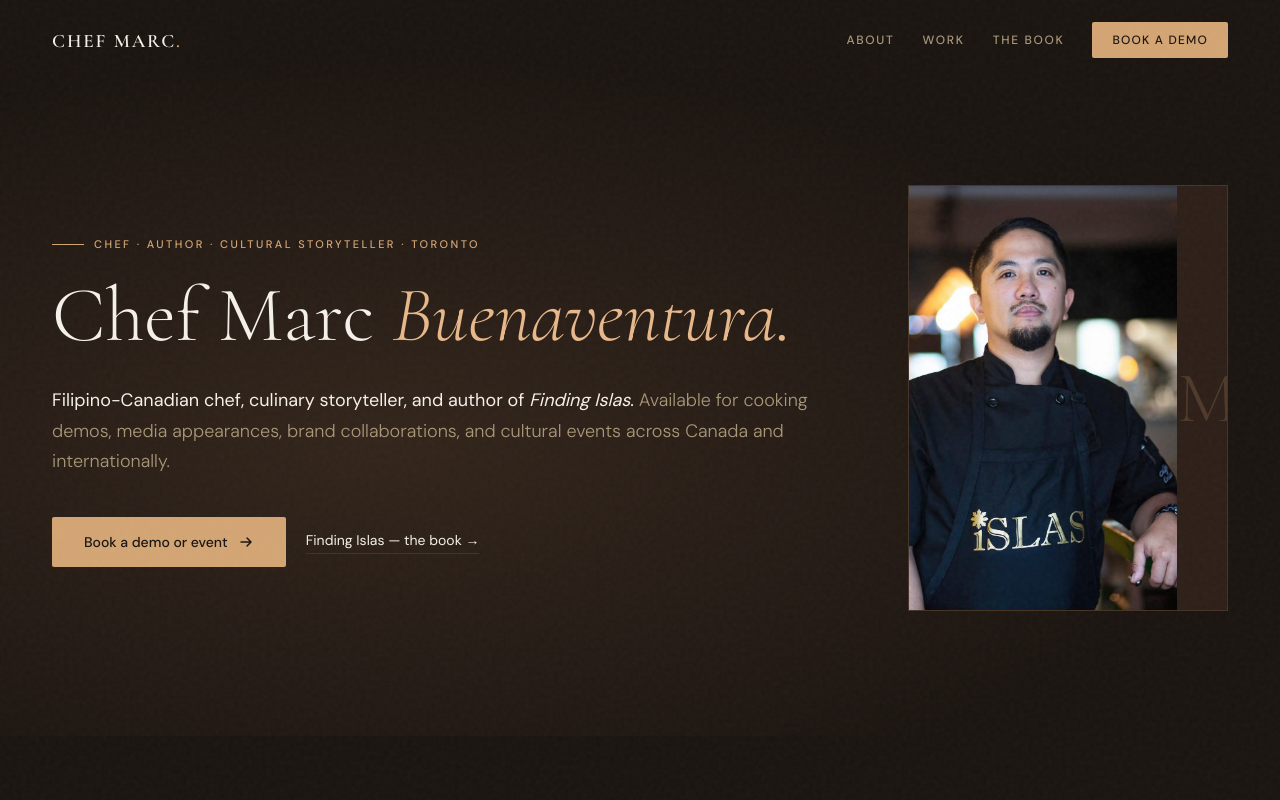
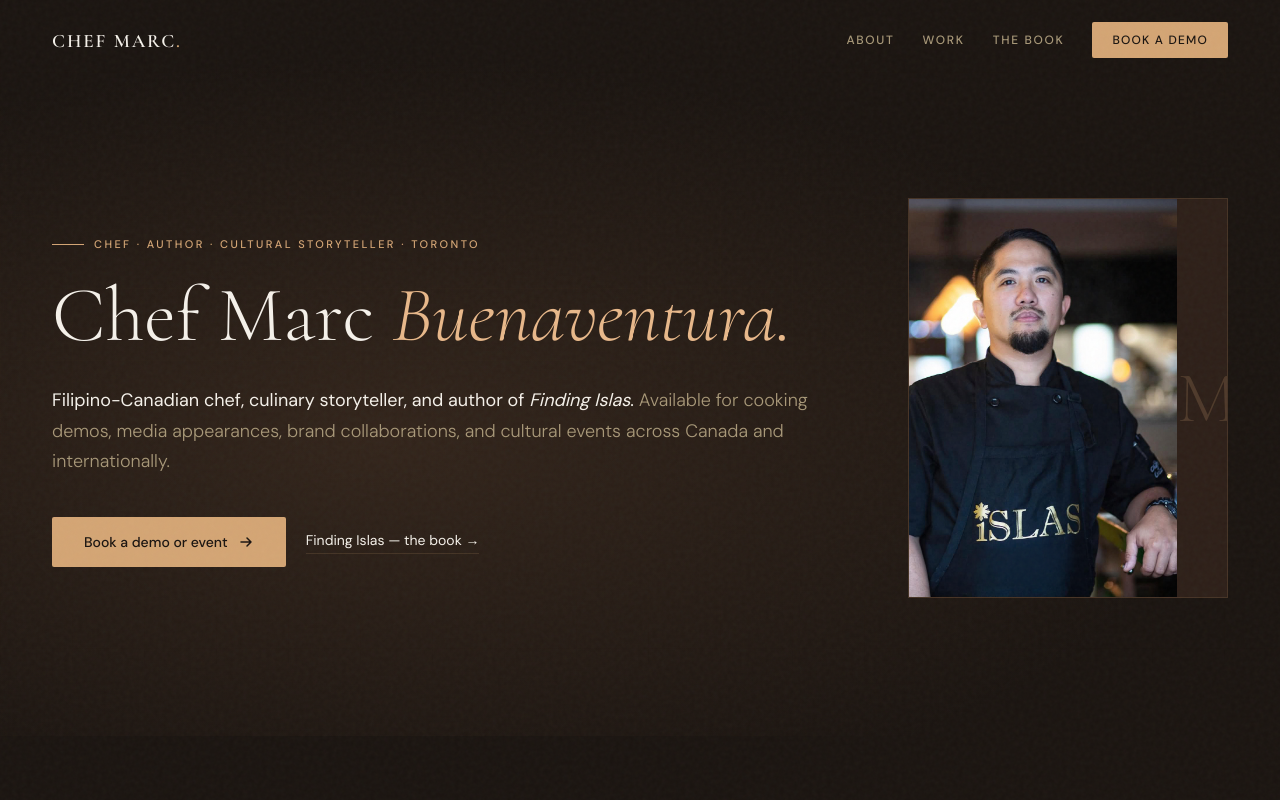
Before and after one commit to marielbuenaventura/marcbuen-website, a plain HTML site: page index.html in a window 1280 px wide. Shown: the top 800 px of the page. Drawn offline with nearby package versions, Linux system fonts and the light colour scheme.

Commit message:
Update aspect ratio for hero portrait styling

```diff
--- a/index.html
+++ b/index.html
@@ -52,7 +52,7 @@
     .hero-sub { font-size: 18px; font-weight: 300; color: var(--mist); line-height: 1.7; margin-bottom: 40px; opacity: 0; animation: fadeUp 0.9s 0.6s forwards; }
     .hero-sub strong { color: var(--cream); font-weight: 400; }
     .hero-actions { display: flex; gap: 20px; align-items: center; flex-wrap: wrap; opacity: 0; animation: fadeUp 0.9s 0.8s forwards; }
-    .hero-portrait { width: 320px; aspect-ratio: 3/4; border: 1px solid var(--gold-dim); overflow: hidden; position: relative; opacity: 0; animation: fadeUp 0.9s 0.5s forwards; background: var(--forest); display: flex; align-items: center; justify-content: center; }
+    .hero-portrait { width: 320px; aspect-ratio: 4/5; border: 1px solid var(--gold-dim); overflow: hidden; position: relative; opacity: 0; animation: fadeUp 0.9s 0.5s forwards; background: var(--forest); display: flex; align-items: center; justify-content: center; }
     .hero-portrait img { width: 100%; height: 100%; object-fit: cover; object-position: 50% 25% ; display: block; }
     .hero-portrait-initials { font-family: 'Cormorant Garamond', serif; font-size: 72px; font-weight: 300; color: rgba(212,165,116,0.2); }
     .btn-primary { display: inline-flex; align-items: center; gap: 10px; background: var(--gold); color: var(--ink); font-size: 14px; font-weight: 500; padding: 16px 32px; border-radius: 2px; text-decoration: none; transition: all 0.2s; }
```
